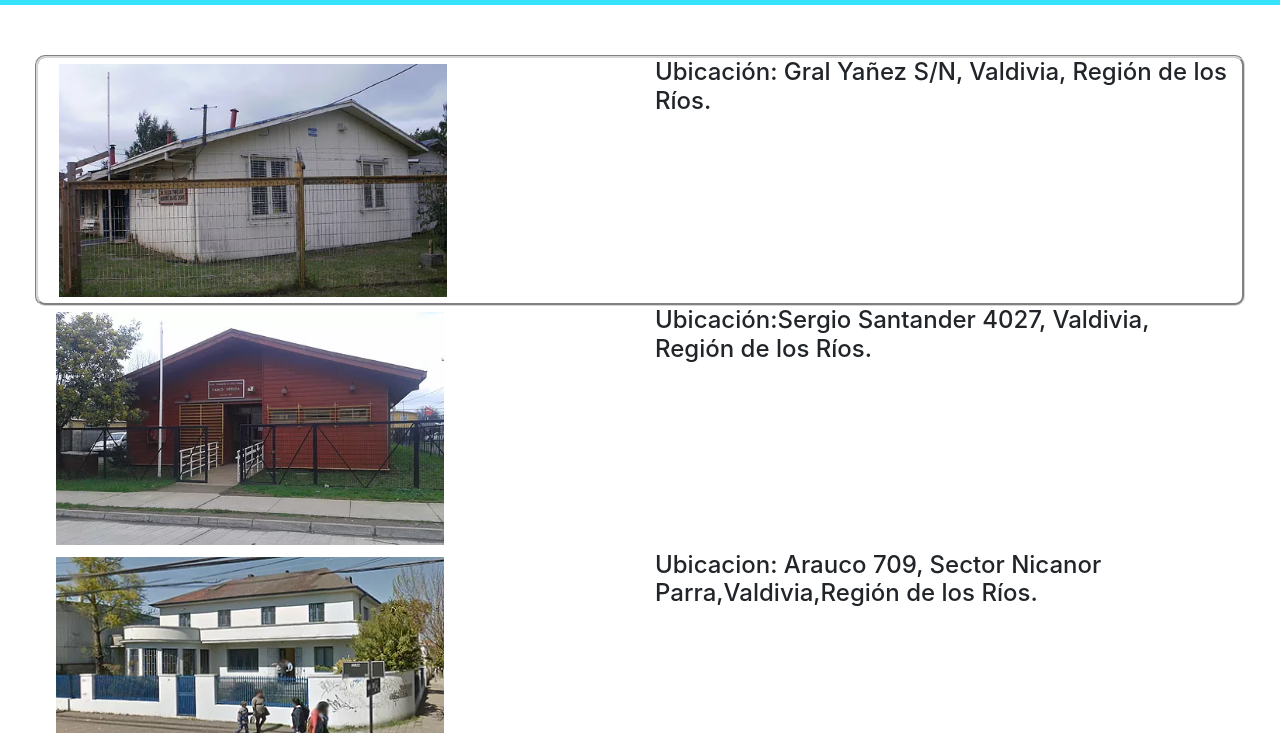
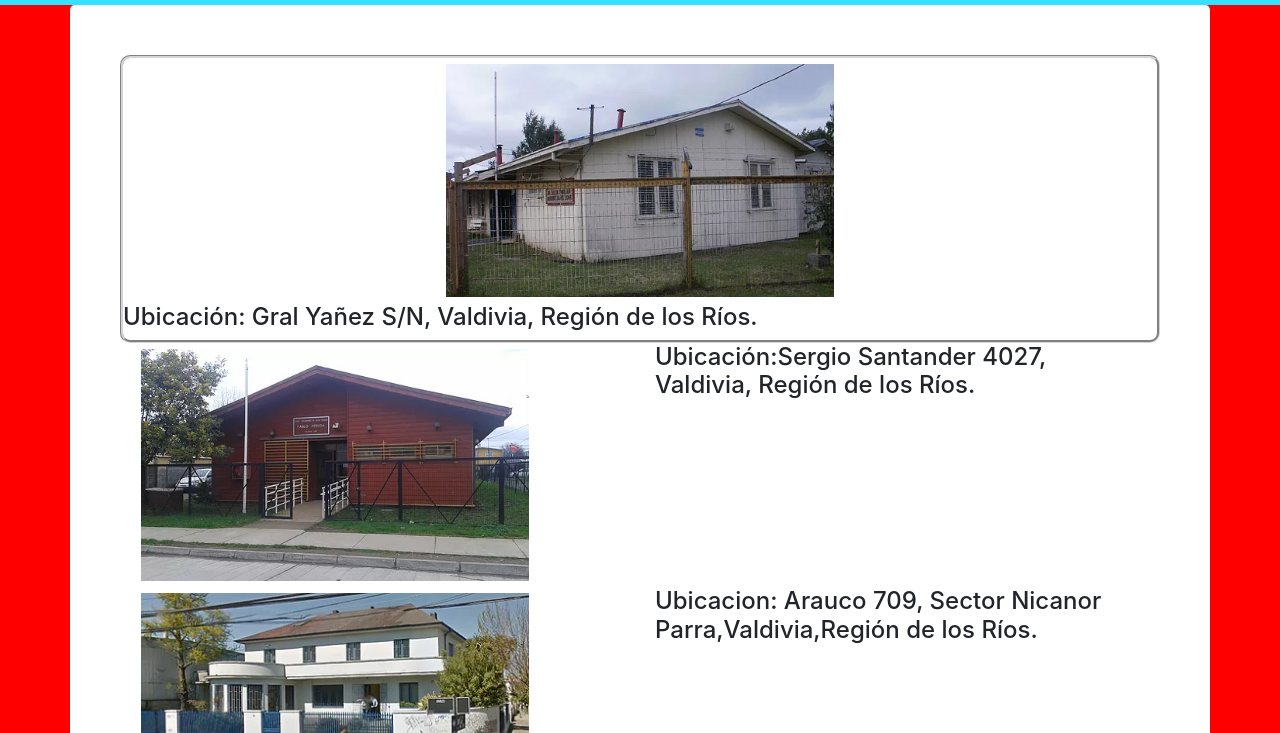
Before and after one commit to MasterH12/CESFAM-FRANCIA-VALDIVIA, a plain HTML site: page public/admin/inicio.html in a window 1280 px wide. Shown: the part 67-800 px from the top of the page. Drawn offline with nearby package versions, Linux system fonts and the light colour scheme.

Commit message:
actualiza repositorio

```diff
--- a/public/admin/inicio.html
+++ b/public/admin/inicio.html
@@ -8,7 +8,7 @@
 		<!-- <link rel="stylesheet" href="style/style.css"> -->
 		<link rel="stylesheet" href="../styles/bootstrap-4.3.1-dist/css/bootstrap.css">
 	</head>
-	<body align="center">
+	<body align="center" style="background-color: red">
 		<nav class="navbar navbar-expand-lg navbar-light bg-primary">
 		  <a class="navbar-brand" href="#">Inicio</a>
 		  <button class="navbar-toggler" type="button" data-toggle="collapse" data-target="#navbarSupportedContent" aria-controls="navbarSupportedContent" aria-expanded="false" aria-label="Toggle navigation">
@@ -47,16 +47,18 @@
 		    </ul>
 		  </div>
 		</nav>
+		<div class="container rounded-lg" style="background-color: white">
 			<div style="padding:50px" >
 				<div class="row" style="border-style:groove;border-color:#D5D5D5;border-radius:10px;border-width: 3px">
 					<div class="col">
+						<div class="row" align="center" style="display: block">
 							<img src="../images/CECOSF_barrios_bajos.jpg" style="border-color:white;border-width: 6px;border-style: solid;width: 400px">
 						</div>
-				<div class="col" align="left">
+						<div class="row">
 							<h4>
 								Ubicación: Gral Yañez S/N, Valdivia, Región de los Ríos.
 							</h4>
-
+						</div>
 					</div>
 				</div>
 				<div class="row">
@@ -113,5 +115,9 @@
 				</div>
 
 			</div>
+		</div>
+		<footer>
+			asd
+		</footer>
 	</body>
 </html>
```
Lines whose indentation alone changed are shown as unchanged.
